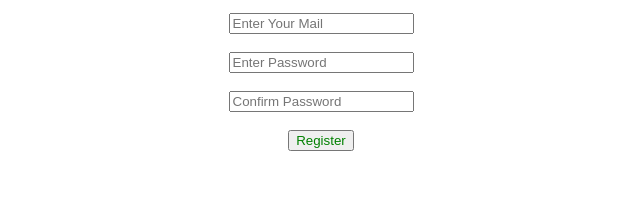
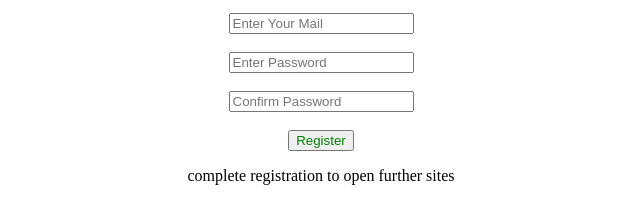
Before and after one commit to sweetyamaraboina/project, a plain HTML site: page index.html in a window 1280 px wide. Shown: the part 101-324 px from the top of the page, without its empty margins (319-959 px from the left). Drawn offline with Linux system fonts and the light colour scheme.

Commit message:
Update index.html

```diff
--- a/index.html
+++ b/index.html
@@ -27,4 +27,5 @@
    </div>
   </form>
  </body>
+<p>complete registration to open further sites</p>
 </html>
```
